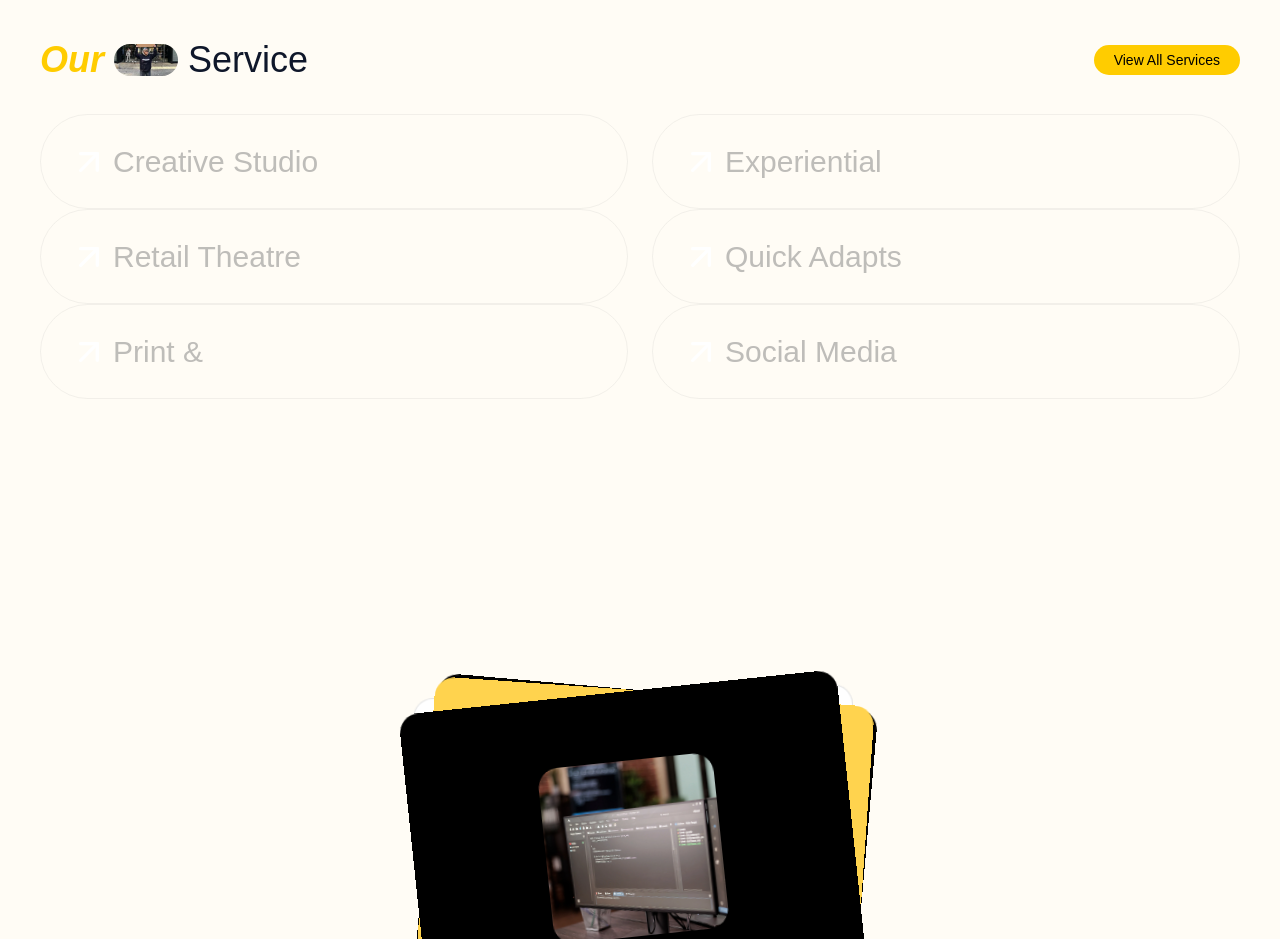
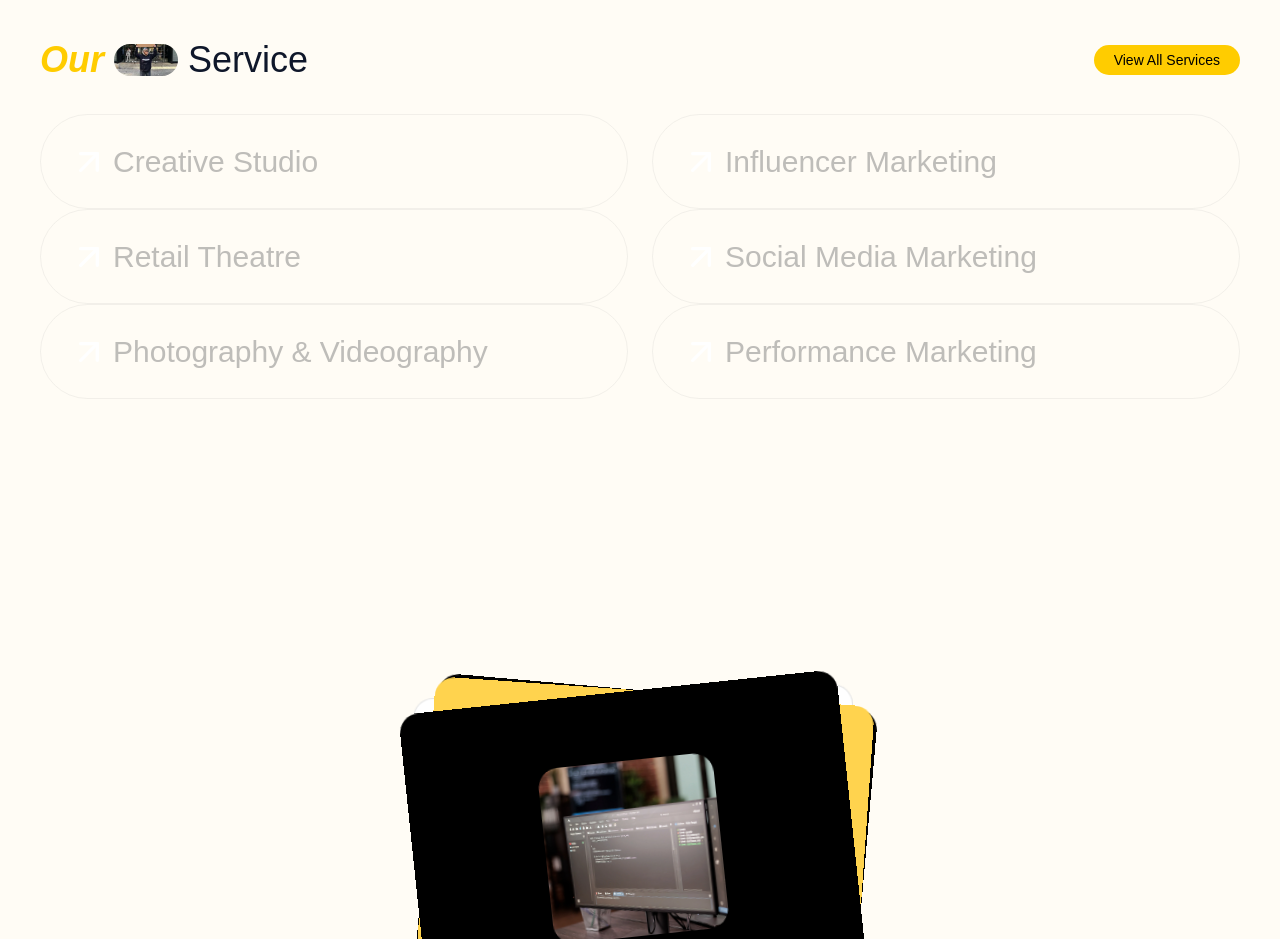
Before and after one commit to hashirrrelwyd/lwyd-ae, a React (Vite) app: page / in a window 1280 px wide. Shown: the part 5340-6279 px from the top of the page. Built offline with nearby package versions, Linux system fonts and the light colour scheme.

Commit message:
refactor(OurService): update service items and enhance button navigation functionality

```diff
--- a/src/components/Home/OurService.jsx
+++ b/src/components/Home/OurService.jsx
@@ -1,6 +1,7 @@
 "use client"
 
 import { useRef } from "react"
+import { useNavigate } from "react-router-dom"
 import Button from "../ui/Button"
 import { ArrowUpRight } from "lucide-react"
 import gsap from "gsap"
@@ -9,14 +10,15 @@ import { useSectionTheme } from "../../hooks/useHeaderThemeSection"
 const menuItems = [
   { title: "Creative Studio", link: "#", bg: "/images/creative.webp" },
   { title: "Retail Theatre", link: "#", bg: "/images/experience.webp" },
-  { title: "Print & Production", link: "#", bg: "/images/digital.webp" },
-  { title: "Experiential", link: "#", bg: "/images/media.webp" },
-  { title: "Quick Adapts", link: "#", bg: "/images/video.webp" },
-  { title: "Social Media Marketing", link: "#", bg: "/images/social.webp" },
+  { title: "Photography & Videography", link: "#", bg: "/images/digital.webp" },
+  { title: "Influencer Marketing", link: "#", bg: "/images/media.webp" },
+  { title: "Social Media Marketing", link: "#", bg: "/images/video.webp" },
+  { title: "Performance Marketing", link: "#", bg: "/images/social.webp" },
 ]
 
 export default function OurService() {
   const sectionRef = useRef(null)
+  const navigate = useNavigate()
   useSectionTheme(sectionRef, "light")
 
   // refs to animate with GSAP per item
@@ -99,7 +101,7 @@ export default function OurService() {
           Service
         </h2>
 
-        <Button title={"View All Services"} />
+        <Button title={"View All Services"} onClick={() => navigate("/service")} />
       </div>
 
       {/* Grid: Desktop 2 columns (3/3). Mobile 1 column with no vertical gaps */}
@@ -139,10 +141,19 @@ export default function OurService() {
                     ref={(el) => setTextRef(el, i)}
                     className="ml-1 font-[300] text-[#7D7D7D80] text-[18px] sm:text-[22px] md:text-[26px] lg:text-[30px] transition-none"
                   >
-                    {item.title.split(" ")[0]}{" "}
-                    <span className="group-hover:text-yellow-400 group-hover:font-[750] group-hover:italic">
-                      {item.title.split(" ")[1] || ""}
-                    </span>
+                    {(() => {
+                      const words = item.title.split(" ")
+                      const last = words.pop()
+                      const rest = words.join(" ")
+                      return (
+                        <>
+                          {rest && `${rest} `}
+                          <span className="group-hover:text-yellow-400 group-hover:font-[750] group-hover:italic">
+                            {last}
+                          </span>
+                        </>
+                      )
+                    })()}
                   </span>
                 </div>
               </a>
@@ -183,10 +194,19 @@ export default function OurService() {
                     ref={(el) => setTextRef(el, i)}
                     className="ml-1 font-[300] text-[#7D7D7D80] text-[18px] sm:text-[22px] md:text-[26px] lg:text-[30px] transition-none"
                   >
-                    {item.title.split(" ")[0]}{" "}
-                    <span className="group-hover:text-yellow-400 group-hover:font-[750] group-hover:italic">
-                      {item.title.split(" ")[1] || ""}
-                    </span>
+                    {(() => {
+                      const words = item.title.split(" ")
+                      const last = words.pop()
+                      const rest = words.join(" ")
+                      return (
+                        <>
+                          {rest && `${rest} `}
+                          <span className="group-hover:text-yellow-400 group-hover:font-[750] group-hover:italic">
+                            {last}
+                          </span>
+                        </>
+                      )
+                    })()}
                   </span>
                 </div>
               </a>
```
